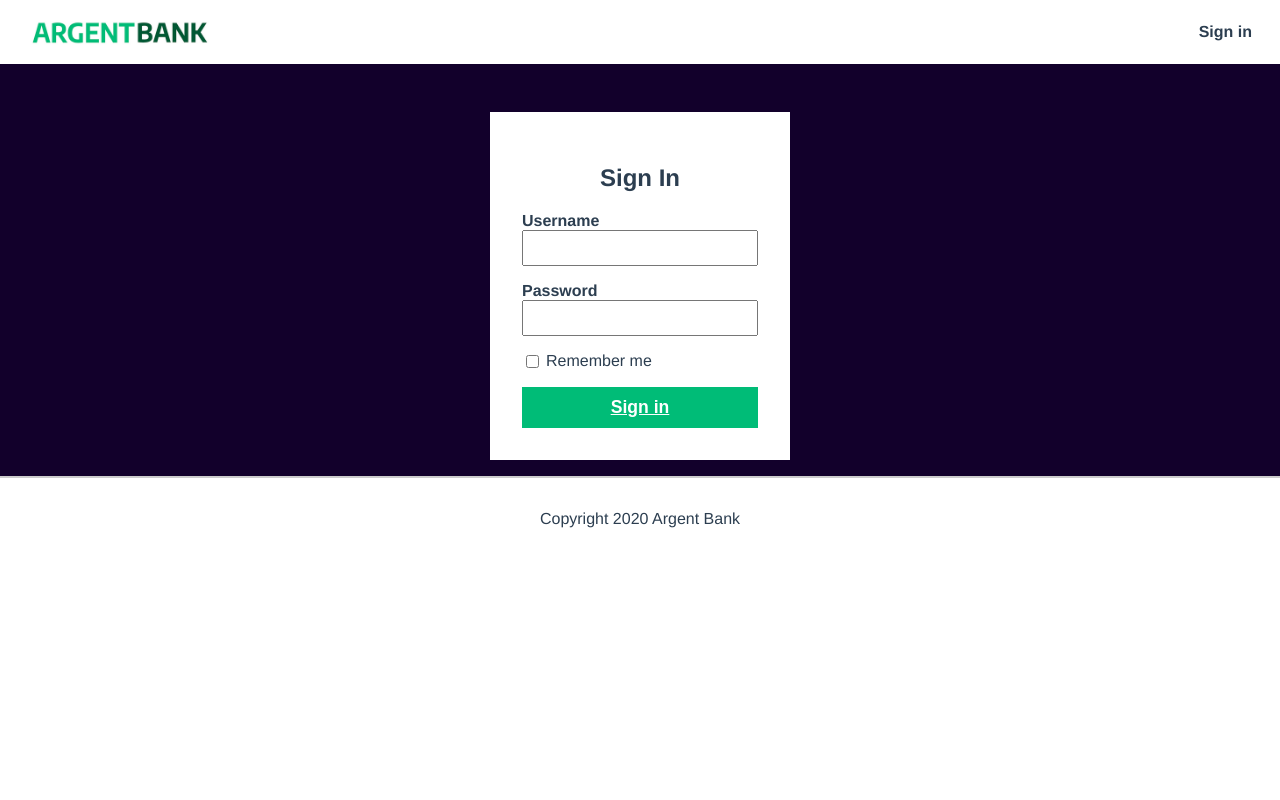
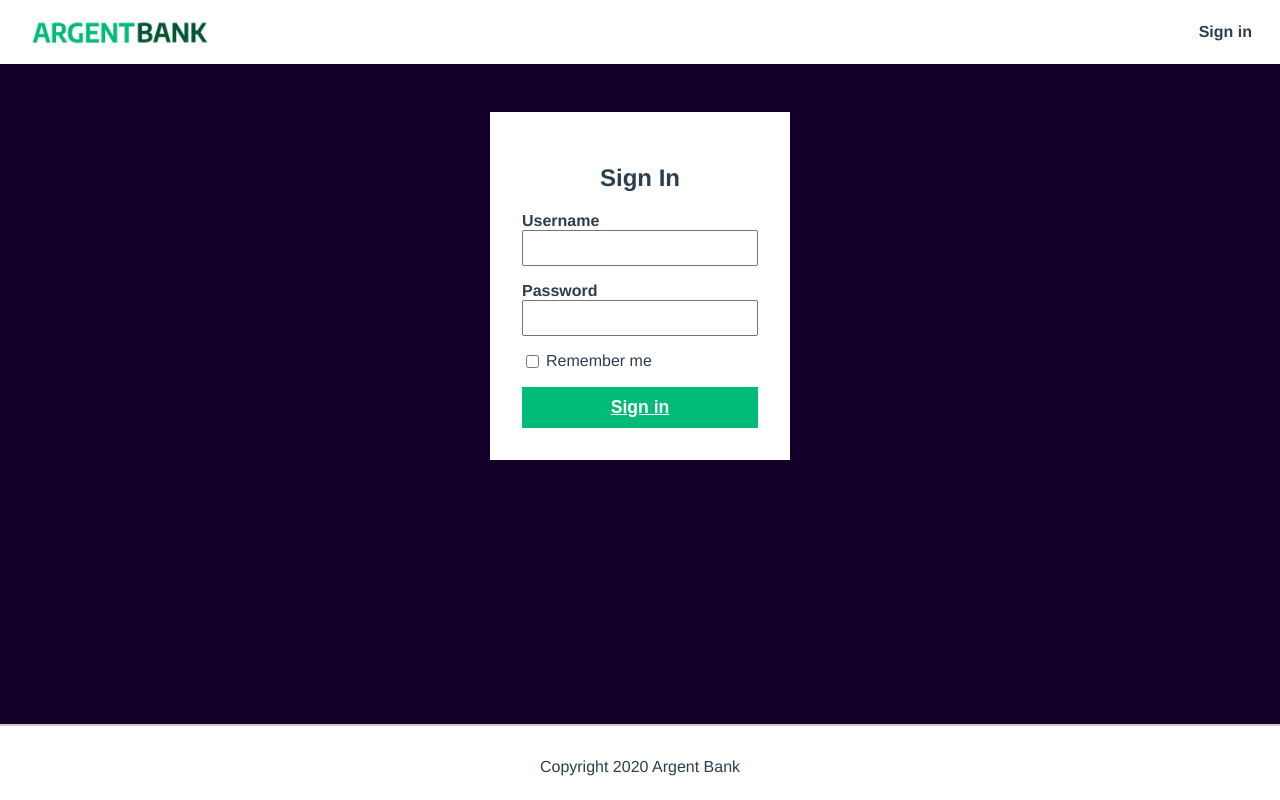
Before and after one commit to NatashaFinkel/projet-11, a React (Create React App) app: page /login in a window 1280 px wide. Built offline with nearby package versions, Linux system fonts and the light colour scheme; the HTML template or start-up script is replaced by a standard one.

Commit message:
Ajout de css

```diff
--- a/src/App.css
+++ b/src/App.css
@@ -1,3 +1,9 @@
+#root {
+  display: flex;
+  flex-direction: column;
+  min-height: 100vh;
+}
+
 body {
   margin: 0;
   display: flex;
@@ -8,6 +14,11 @@ body {
   -moz-osx-font-smoothing: grayscale;
   text-align: center;
   color: #2c3e50;
+}
+
+.flex {
+  display: flex;
+  flex-direction: column;
 }
 
 .main {
```
